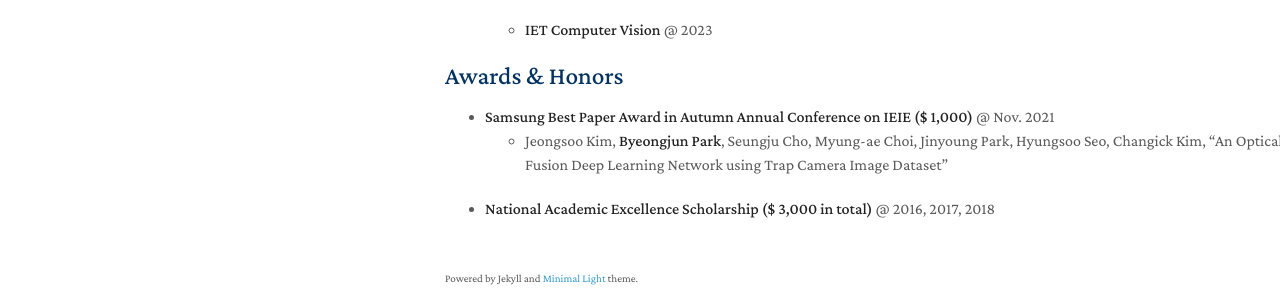
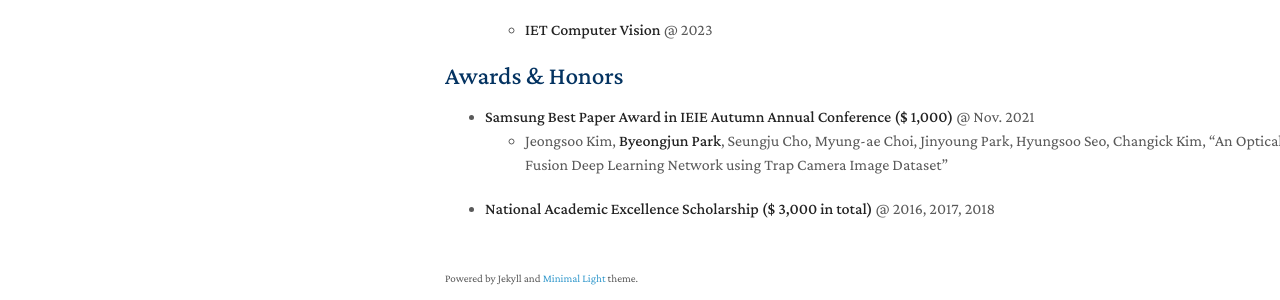
Before and after one commit to byeongjun-park/byeongjun-park.github.io, a Jekyll site: the page built from index.md, in a window 1280 px wide and 900 px high, scrolled down 1752 px. Shown: the part 541-841 px from the top of the window. Built offline with Jekyll 4.4.1, drawn with Linux system fonts in a browser that asks for light colours; nearby versions of some CDN libraries; a style sheet for code colours, icons or effects is not loaded; our own code applies the rules of GitHub Pages for plain Markdown files.

Commit message:
profile update

```diff
--- a/index.md
+++ b/index.md
@@ -48,6 +48,6 @@ layout: homepage
 
 ## Awards & Honors
 
-* **Samsung Best Paper Award in Autumn Annual Conference on IEIE ($ 1,000)** @ Nov. 2021
+* **Samsung Best Paper Award in IEIE Autumn Annual Conference ($ 1,000)** @ Nov. 2021
   * Jeongsoo Kim, **Byeongjun Park**, Seungju Cho, Myung-ae Choi, Jinyoung Park, Hyungsoo Seo, Changick Kim, "An Optical Flow Fusion Deep Learning Network using Trap Camera Image Dataset"
 * **National Academic Excellence Scholarship ($ 3,000 in total)** @ 2016, 2017, 2018
```
